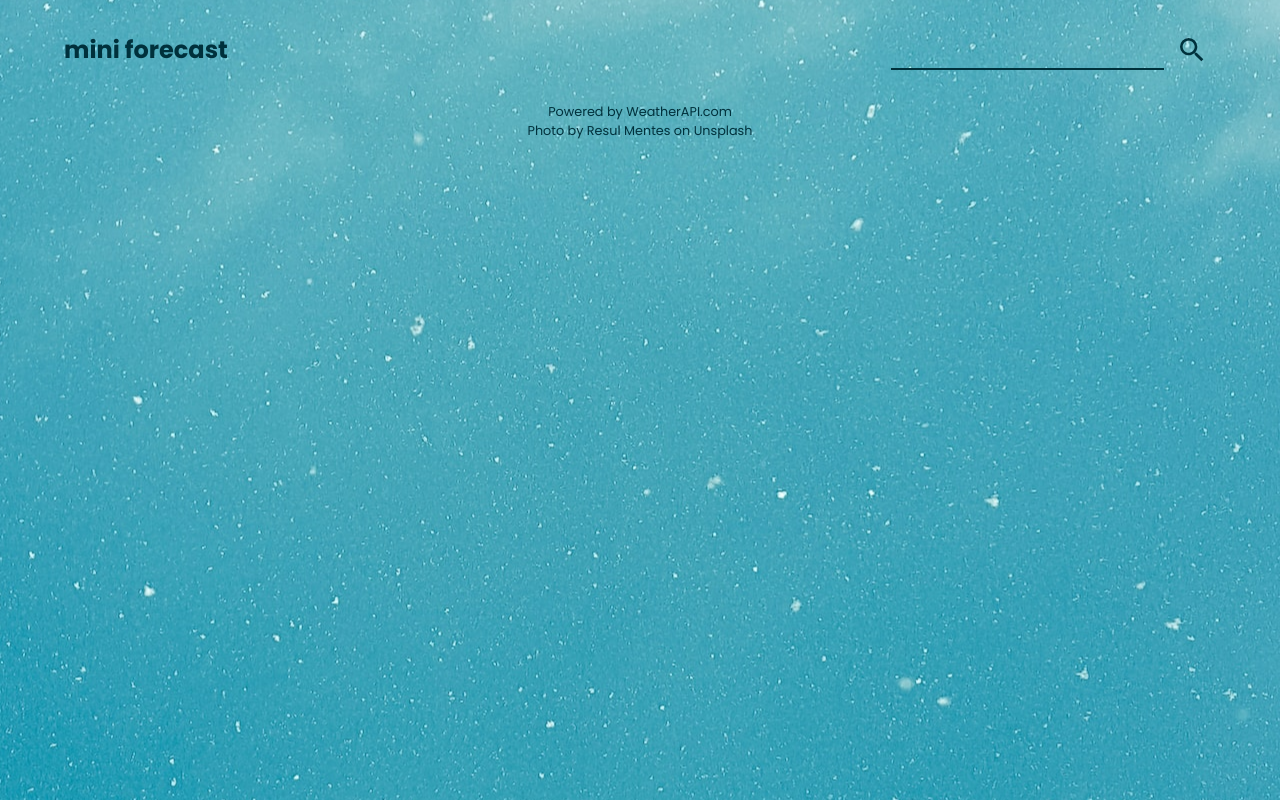
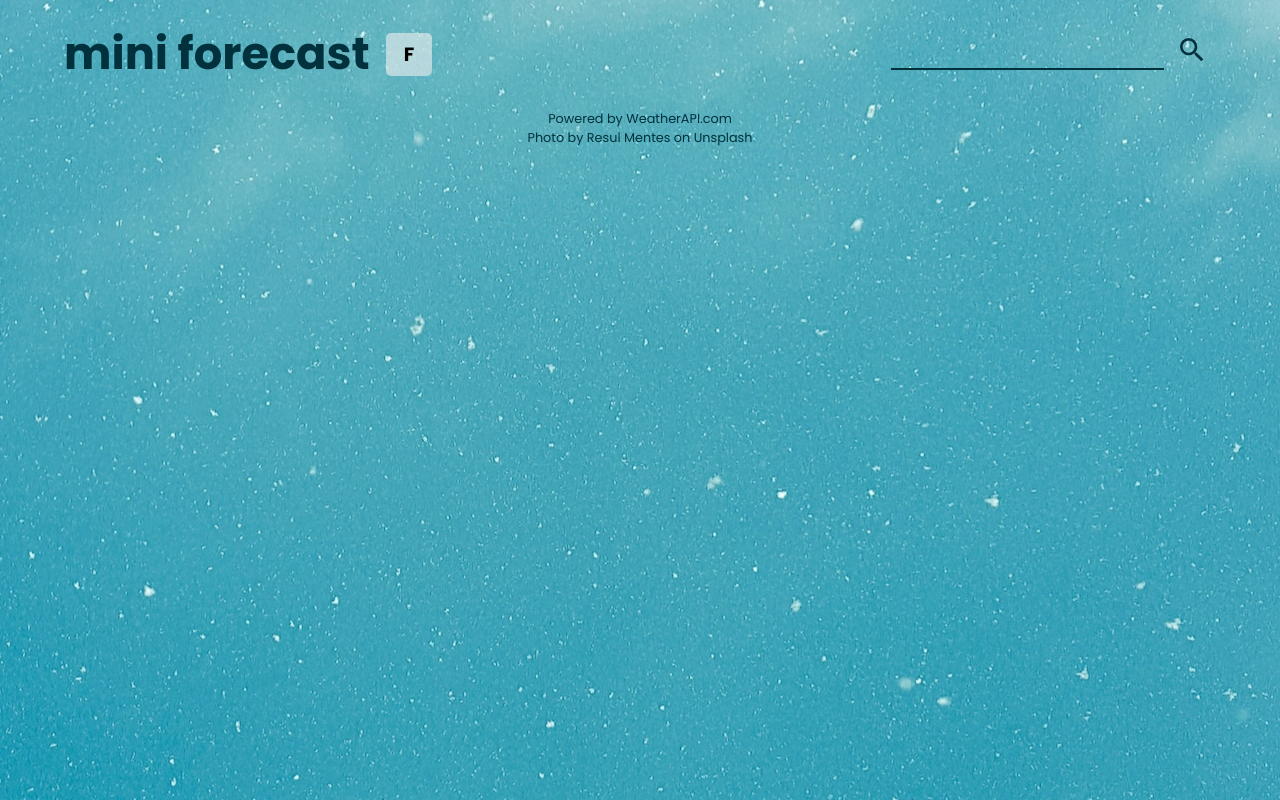
Before and after one commit to MooseCowBear/odin-weather-app, a plain HTML site: page index.html in a window 1280 px wide. Drawn offline with Linux system fonts and the light colour scheme; no server answers.

Commit message:
add button to toggle degree type, rename component file

```diff
--- a/index.html
+++ b/index.html
@@ -8,7 +8,10 @@
 </head>
 <body>
   <header>
-    <h2>Mini Forecast</h2>
+    <div>
+      <h2>Mini Forecast</h2>
+      <button id="degree-type">F</button>
+    </div>
     <form id="search" action="#">
       <input type="text">
       <input type="submit" value="">
```
Also changed, not shown: main.js (+1 -1 lines).
